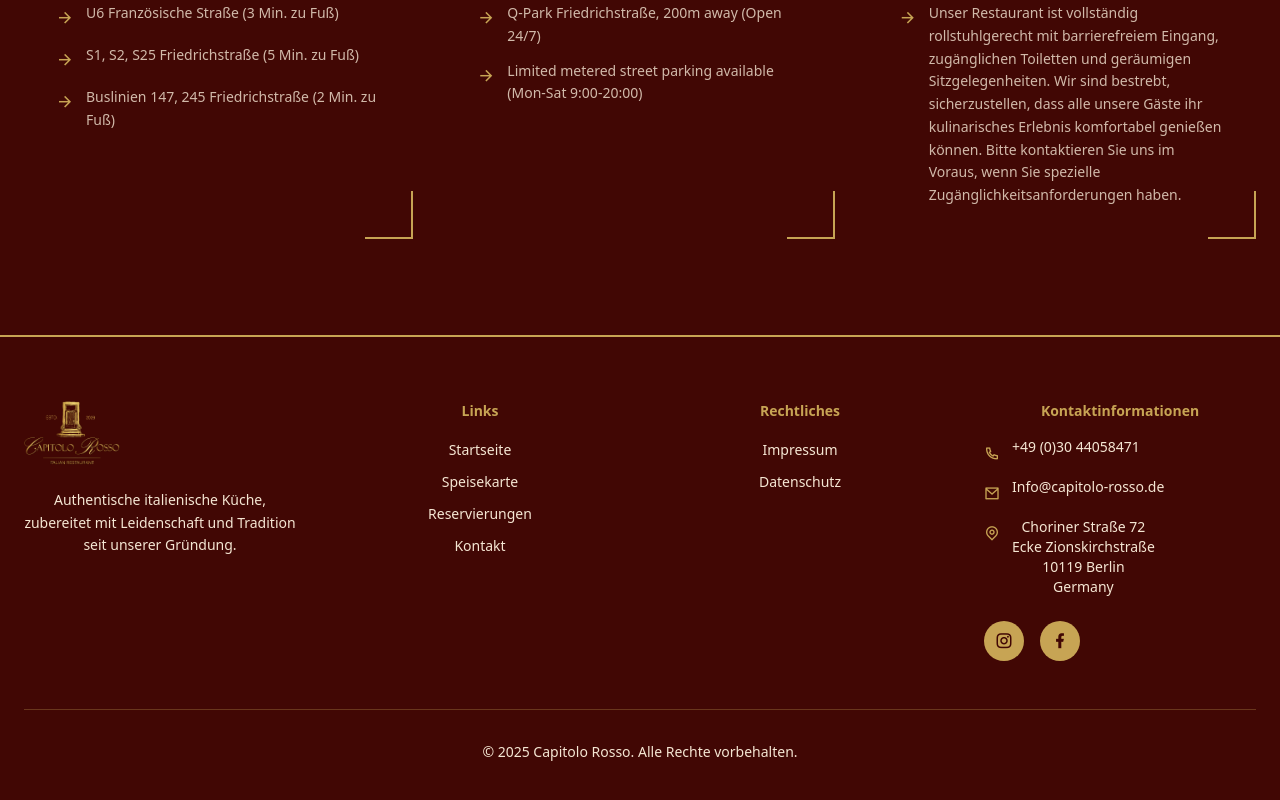
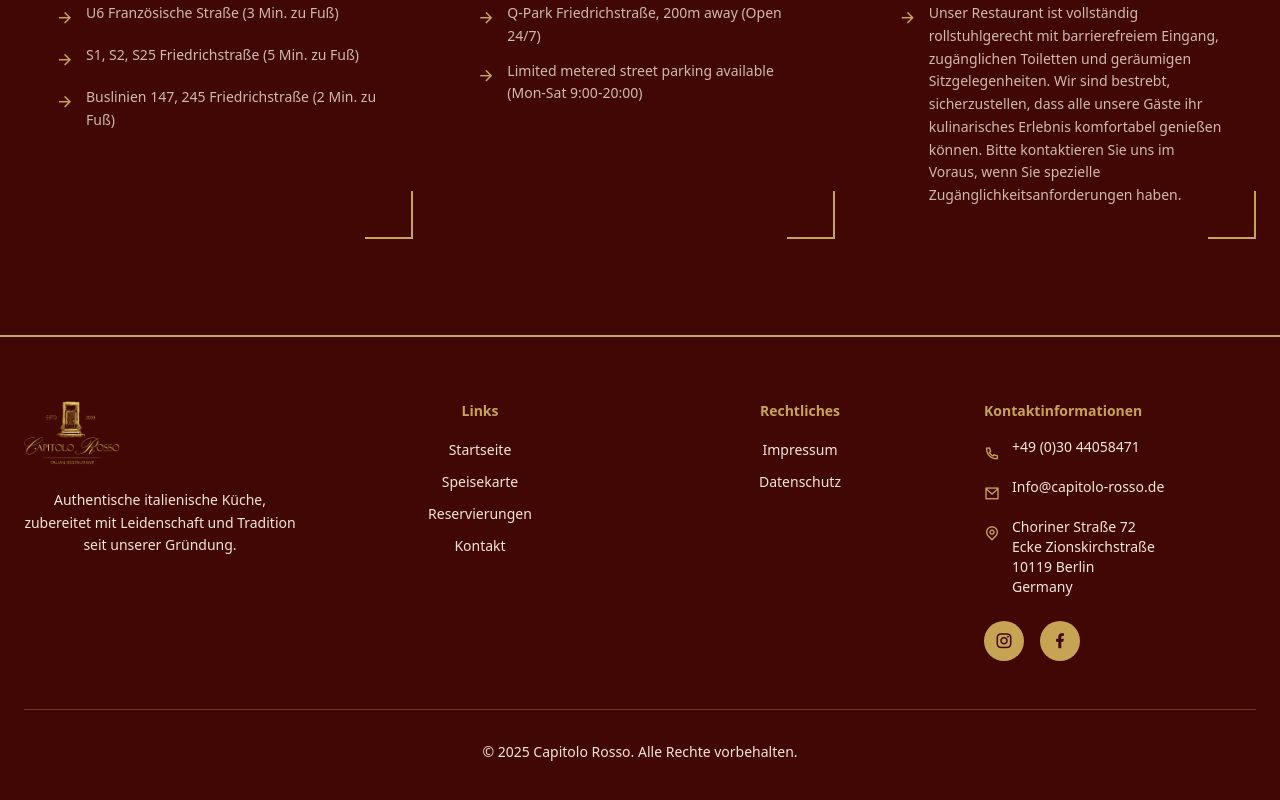
Before and after one commit to RiwaKhodor/Capitolo-Rosso, a React (Vite) app: page /contact in a window 1280 px wide. Shown: the part 2716-3516 px from the top of the page. Built offline with nearby package versions, Linux system fonts and the light colour scheme.

Commit message:
Align contact info vertically on desktop in footer

```diff
--- a/src/pages/home/components/Footer.tsx
+++ b/src/pages/home/components/Footer.tsx
@@ -94,20 +94,20 @@ export default function Footer() {
             </ul>
           </div>
 
-          <div>
+          <div className="text-center md:text-left">
             <h4 className="text-[#C7A454] font-semibold mb-4 text-sm">{t('footer.contactInfo')}</h4>
             <ul className="space-y-3">
               <li className="flex items-start justify-center md:justify-start">
-                <i className="ri-phone-line text-[#C7A454] mt-1 mr-3"></i>
+                <i className="ri-phone-line text-[#C7A454] mt-1 mr-3 flex-shrink-0"></i>
                 <a href="tel:+493044058471" className="text-sm hover:text-[#C7A454] transition-colors">+49 (0)30 44058471</a>
               </li>
               <li className="flex items-start justify-center md:justify-start">
-                <i className="ri-mail-line text-[#C7A454] mt-1 mr-3"></i>
+                <i className="ri-mail-line text-[#C7A454] mt-1 mr-3 flex-shrink-0"></i>
                 <a href="mailto:Info@capitolo-rosso.de" className="text-sm hover:text-[#C7A454] transition-colors">Info@capitolo-rosso.de</a>
               </li>
               <li className="flex items-start justify-center md:justify-start">
-                <i className="ri-map-pin-line text-[#C7A454] mt-1 mr-3"></i>
-                <span className="text-sm">Choriner Straße 72<br />Ecke Zionskirchstraße<br />10119 Berlin<br />Germany</span>
+                <i className="ri-map-pin-line text-[#C7A454] mt-1 mr-3 flex-shrink-0"></i>
+                <span className="text-sm text-left">Choriner Straße 72<br />Ecke Zionskirchstraße<br />10119 Berlin<br />Germany</span>
               </li>
             </ul>
             <div className="flex space-x-4 mt-6 justify-center md:justify-start">
```
